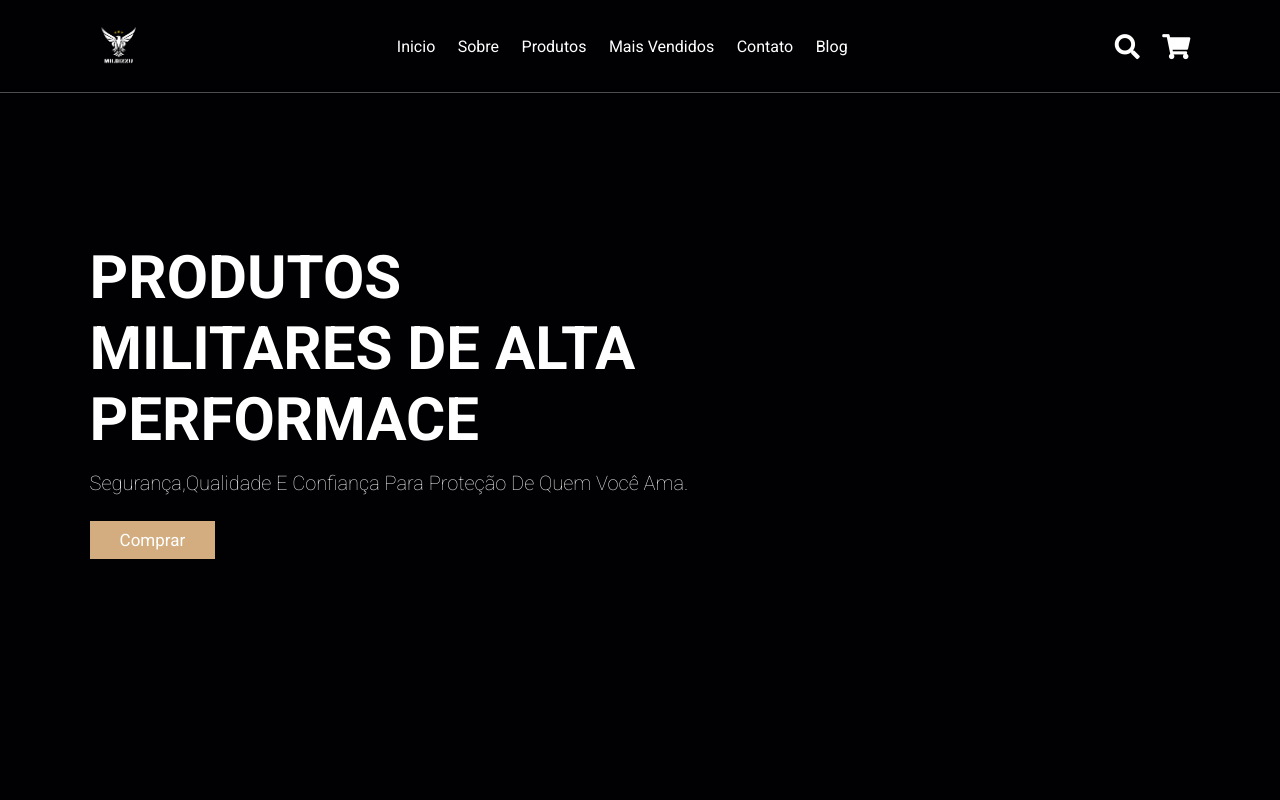
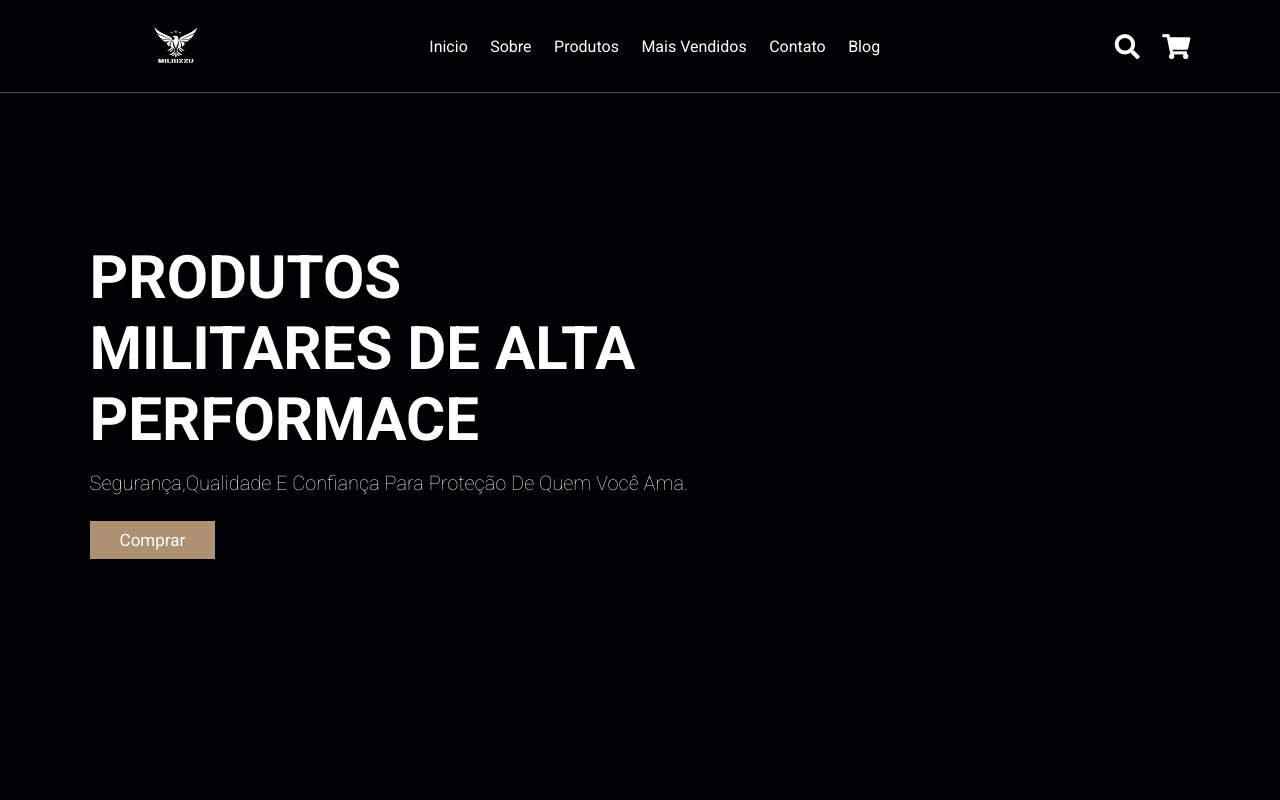
Before and after one commit to Paulor01/projeto4, a plain HTML site: page index.html in a window 1280 px wide. Shown: the top 800 px of the page. Drawn offline with Linux system fonts and the light colour scheme; a script that the page names is missing.

Commit message:
tentando colocar imagem na home

```diff
--- a/index.html
+++ b/index.html
@@ -311,7 +311,7 @@
 
     <div class="row">
 
-        <iframe class="map" src="https://www.google.com/maps/embed?pb=!1m18!1m12!1m3!1d30153.788252261566!2d72.82321484621745!3d19.141690214227783!2m3!1f0!2f0!3f0!3m2!1i1024!2i768!4f13.1!3m3!1m2!1s0x3be7b63aceef0c69%3A0x2aa80cf2287dfa3b!2sJogeshwari%20West%2C%20Mumbai%2C%20Maharashtra%20400047!5e0!3m2!1sen!2sin!4v1629452077891!5m2!1sen!2sin" allowfullscreen="" loading="lazy"></iframe>
+        <iframe class="map" src="../Projeto4/img/mapa.png" allowfullscreen="" loading="lazy"></iframe>
 
         <form action="">
             <h3>Fale conosco</h3>
@@ -407,7 +407,8 @@
         <a href="#">blog</a>
     </div>
 
-    <div class="credit">Milbizzu <span>paulo</span> | produtos militares</div>
+    <div class="credit">Milbizzu <span>paulo</span> | Produtos militares</div>
+
 
 </section>
 
--- a/style.css
+++ b/style.css
@@ -1,8 +1,8 @@
 @import url('https://fonts.googleapis.com/css2?family=Roboto:wght@100;300;400;500;700&display=swap');
 
 :root{
-    --main-color:#d3ad7f;
-    --black:#478d6b;
+    --main-color:#ac9272;
+    --black:#3b614f;
     --bg:#010103;
     --border:.1rem solid rgba(255,255,255,.3);
 }
@@ -37,8 +37,24 @@ html::-webkit-scrollbar-thumb{
     border-radius: 5rem;
 }
 
+
 body{
     background: var(--bg);
+}
+
+header{
+    display: flex;
+    justify-content:space-between;
+    max-width: 100%;
+    padding-top: 1rem;
+    align-items: center;
+
+}
+
+.logo img {
+    width: 75px;
+    height: auto;
+    margin-left: 5rem;
 }
 
 section{
```
Also changed, not shown: img/mapa.png (added), 3 other files.
